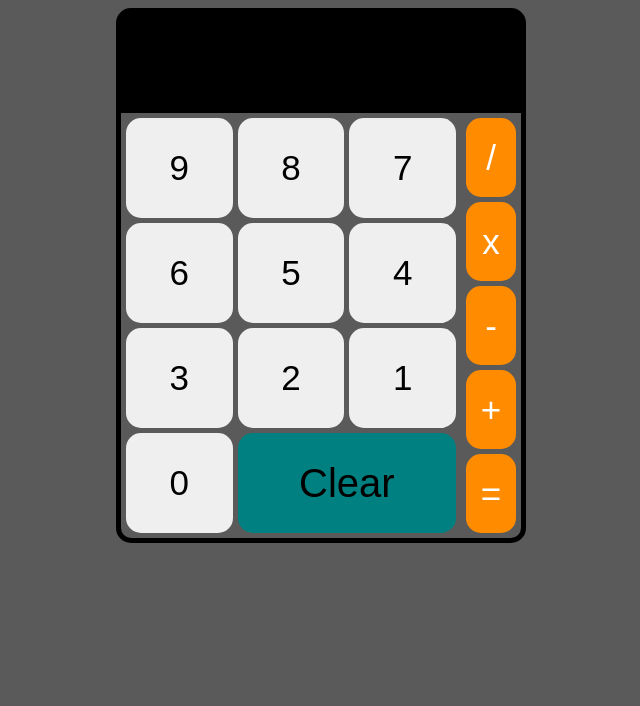
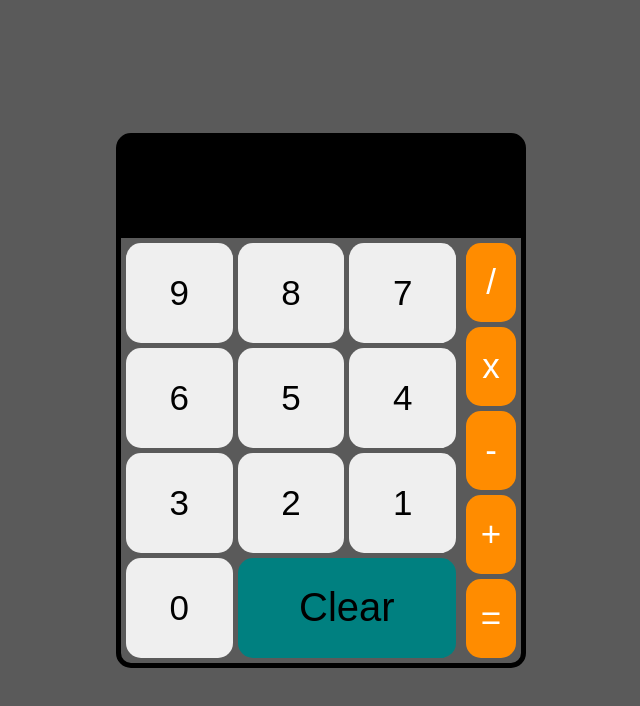
Before and after one commit to Gremke/calculator, a plain HTML site: page index.html in a window 1280 px wide. Shown: the whole page, without its empty margins (319-959 px from the left). Drawn offline with Linux system fonts and the light colour scheme.

Commit message:
css center calculator

```diff
--- a/index.html
+++ b/index.html
@@ -5,7 +5,7 @@
   <meta name="viewport" content="width=device-width, initial-scale=1.0">
   <script src="app.js" defer></script>
   <link rel="stylesheet" href="styles.css">
-  <title>Document</title>
+  <title>Calculator</title>
 </head>
 <body>
   <div id="container">
--- a/styles.css
+++ b/styles.css
@@ -6,6 +6,8 @@ html,
 body {
   display: flex;
   justify-content: center;
+  align-items: center;
+  height: 100%;
 }
 
 
```
